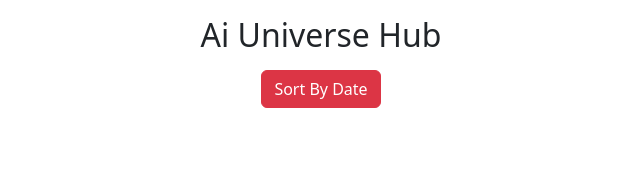
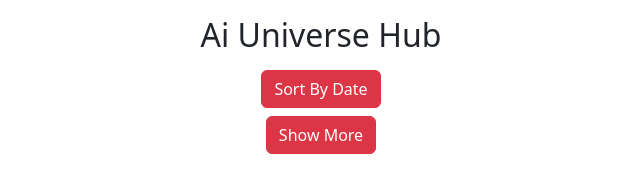
Before and after one commit to Fuad-hasan001/AI_Universe_Hub, a plain HTML site: page index.html in a window 1280 px wide. Shown: the whole page, without its empty margins (319-959 px from the left). Drawn offline with nearby package versions, Linux system fonts and the light colour scheme.

Commit message:
show more button in html update

```diff
--- a/index.html
+++ b/index.html
@@ -30,7 +30,11 @@
                 </div>
             </div>
 
-
+            <!-- show More Button Section -->
+<div id="show-all" class="text-center">
+  <button id="btn-showAll" class="primary btn btn-danger mb-3">Show More</button>
+</div>
+</section>
     </main>
 
 
```
